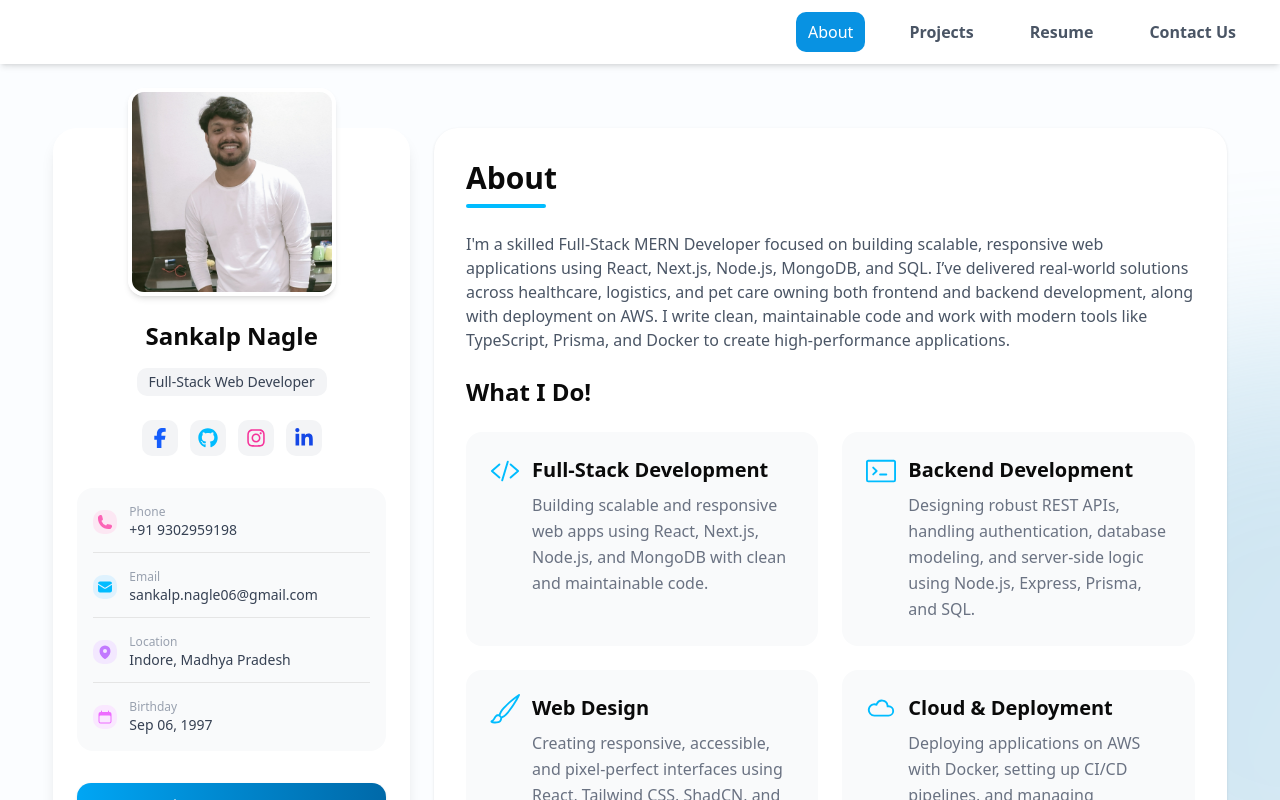
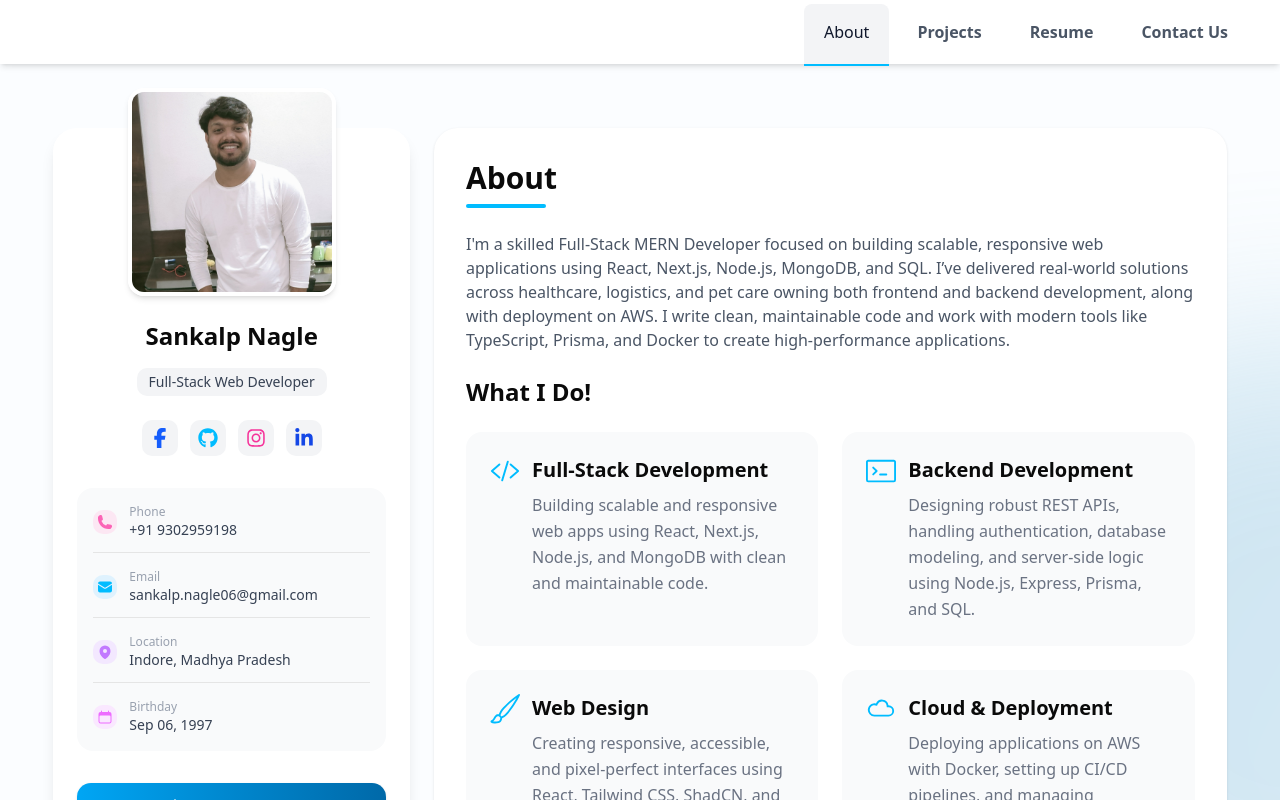
Before and after one commit to sankalpnagle/portfolio, a Next.js app: page / in a window 1280 px wide. Shown: the top 800 px of the page. Built offline with nearby package versions, Linux system fonts and the light colour scheme.

Commit message:
fix header

```diff
--- a/src/components/Header.tsx
+++ b/src/components/Header.tsx
@@ -1,53 +1,17 @@
 "use client";
 
-import { useState } from "react";
+import { useEffect, useRef, useState } from "react";
 import Link from "next/link";
 import { usePathname } from "next/navigation";
-import { motion, AnimatePresence } from "framer-motion";
-
-interface HoverEffectProps {
-  children: React.ReactNode;
-  className?: string;
-  onClick?: () => void;
-}
-
-const HoverEffect = ({
-  children,
-  className = "",
-  onClick,
-}: HoverEffectProps) => {
-  return (
-    <motion.div
-      className={`relative group ${className}`}
-      whileHover={{ scale: 1.05 }}
-      transition={{ type: "spring", stiffness: 400, damping: 10 }}
-      onClick={onClick}
-    >
-      <motion.div
-        className="relative px-3 py-2"
-        whileHover={{ scale: 1.05 }}
-        transition={{ type: "spring", stiffness: 400, damping: 10 }}
-      >
-        <motion.div className="relative z-10 transition-colors duration-200">
-          {children}
-        </motion.div>
-        <motion.div
-          className="absolute inset-0 bg-gray-100 rounded-lg opacity-0 group-hover:opacity-100 transition-opacity duration-200"
-          initial={false}
-          transition={{ duration: 0.2 }}
-        />
-      </motion.div>
-    </motion.div>
-  );
-};
+import { motion } from "framer-motion";
 
 const Header = () => {
-  const [isMenuOpen, setIsMenuOpen] = useState(false);
   const pathname = usePathname();
-
-  const toggleMenu = () => {
-    setIsMenuOpen(!isMenuOpen);
-  };
+  const navRefs = useRef<{ [key: string]: HTMLDivElement | null }>({});
+  const [indicatorStyle, setIndicatorStyle] = useState({
+    left: 0,
+    width: 0,
+  });
 
   const navItems = [
     { path: "/", label: "About" },
@@ -56,148 +20,70 @@ const Header = () => {
     { path: "/contact", label: "Contact Us" },
   ];
 
-  const NavLink = ({ path, label }: { path: string; label: string }) => {
-    const isActive = pathname === path;
-    const [isHovered, setIsHovered] = useState(false);
+  useEffect(() => {
+    const activeRef = navRefs.current[pathname];
+    if (activeRef) {
+      const rect = activeRef.getBoundingClientRect();
+      const containerRect = activeRef.parentElement!.getBoundingClientRect();
+
+      // Smaller width (e.g., 60% of actual width)
+      const desiredWidth = rect.width * 1;
+      const offsetLeft =
+        rect.left - containerRect.left + (rect.width - desiredWidth) / 2;
+
+      setIndicatorStyle({
+        left: offsetLeft,
+        width: desiredWidth,
+      });
+    }
+  }, [pathname]);
+
 
   return (
-      <Link href={path} className="relative">
-        <motion.div
-          className="relative px-3 py-2"
-          whileHover={{ scale: 1.05 }}
-          transition={{ duration: 0.2, ease: "linear" }}
-          onMouseEnter={() => setIsHovered(true)}
-          onMouseLeave={() => setIsHovered(false)}
-        >
-          <span
-            className={`relative z-10 transition-colors duration-200 ${
-              isActive
-                ? "font-[500] text-white"
-                : "text-gray-600 font-semibold hover:text-gray-900"
-            }`}
-          >
-            {label}
-          </span>
-          <AnimatePresence>
-            {isActive && (
-              <motion.div
-                className="absolute inset-0 rounded-lg  bg-[#0892e2] z-0"
-                layoutId="nav-bg-active"
-                style={{ opacity: 1 }}
-                initial={{ opacity: 1 }}
-                animate={{ opacity: 1 }}
-                exit={{ opacity: 0 }}
-                transition={{ duration: 0.2, ease: "linear" }}
-              />
-            )}
-            {isHovered && !isActive && (
-              <motion.div
-                className="absolute inset-0 rounded-lg bg-sky-400 z-0"
-                layoutId="nav-bg-hover"
-                style={{ opacity: 0.01 }}
-                initial={{ opacity: 0 }}
-                animate={{ opacity: 0.04 }}
-                exit={{ opacity: 0 }}
-                transition={{ duration: 0.2, ease: "linear" }}
-              />
-            )}
-          </AnimatePresence>
-        </motion.div>
-      </Link>
-    );
-  };
-
-  return (
-    <motion.header
-      initial={{ y: -100 }}
-      animate={{ y: 0 }}
-      transition={{ type: "spring", stiffness: 100, damping: 20 }}
-      className="bg-white shadow-md fixed w-full top-0 z-50"
-    >
+    <header className="bg-white shadow-md fixed w-full top-0 z-50">
       <div className="max-w-7xl mx-auto px-4 sm:px-6 lg:px-8">
         <div className="flex justify-between items-center h-16">
           {/* Logo */}
-          <Link href="/" className="relative">
-            <motion.div
-              className="relative px-3 py-2"
-              whileHover={{ scale: 1.05 }}
-              transition={{ type: "spring", stiffness: 400, damping: 10 }}
-            >
-              <motion.span
-                className="text-2xl font-bold text-[#0892e2] hover:text-gray-900"
-                layoutId="logo"
-              ></motion.span>
-            </motion.div>
+          <Link href="/" className="text-2xl font-bold text-[#0892e2]">
+
           </Link>
 
-          {/* Desktop Navigation */}
-          <nav className="hidden md:flex space-x-8">
+          {/* Desktop Nav */}
+          <div className="relative hidden md:flex space-x-2">
+            {/* Animated background indicator */}
+            <motion.div
+              className="absolute border-b-[2.5px] -top-2 rounded-t-md bg-gray-100 border-b-sky-400  h-[3.9rem]  text-slate-900 "
+              animate={{
+                left: indicatorStyle.left,
+                width: indicatorStyle.width,
+              }}
+              transition={{ type: "spring", stiffness: 500, damping: 30 }}
+            />
             {navItems.map((item) => (
-              <NavLink key={item.path} path={item.path} label={item.label} />
-            ))}
-          </nav>
-
-          {/* Mobile menu button */}
-          <motion.div className="md:hidden" whileTap={{ scale: 0.95 }}>
-            <button
-              onClick={toggleMenu}
-              className="text-gray-600 hover:text-gray-900 focus:outline-none p-2 rounded-lg hover:bg-gray-100 transition-colors duration-200"
-            >
-              <svg
-                className="h-6 w-6"
-                fill="none"
-                strokeLinecap="round"
-                strokeLinejoin="round"
-                strokeWidth="2"
-                viewBox="0 0 24 24"
-                stroke="currentColor"
-              >
-                {isMenuOpen ? (
-                  <path d="M6 18L18 6M6 6l12 12" />
-                ) : (
-                  <path d="M4 6h16M4 12h16M4 18h16" />
-                )}
-              </svg>
-            </button>
-          </motion.div>
-        </div>
-
-        {/* Mobile Navigation */}
-        <AnimatePresence>
-          {isMenuOpen && (
-            <motion.div
-              className="md:hidden"
-              initial={{ opacity: 0, height: 0 }}
-              animate={{ opacity: 1, height: "auto" }}
-              exit={{ opacity: 0, height: 0 }}
-              transition={{ duration: 0.2 }}
-            >
-              <div className="px-2 pt-2 pb-3 space-y-1 sm:px-3">
-                {navItems.map((item) => (
-                  <motion.div
+              <div
                 key={item.path}
-                    initial={{ x: -20, opacity: 0 }}
-                    animate={{ x: 0, opacity: 1 }}
-                    exit={{ x: -20, opacity: 0 }}
-                    transition={{ type: "spring", stiffness: 400, damping: 30 }}
+                ref={(el) => (navRefs.current[item.path] = el)}
+                className="px-3 py-2"
               >
                 <Link
                   href={item.path}
-                      onClick={() => setIsMenuOpen(false)}
-                      className={`block px-3 py-2 text-gray-600 hover:text-gray-900 rounded-lg hover:bg-gray-100 transition-all duration-200 ${
-                        pathname === item.path ? "font-semibold bg-gray-50" : ""
+                  className={`relative z-10 px-2 py-1 rounded-md ${
+                    pathname === item.path
+                      ? "text-slate-900 font-medium"
+                      : "text-gray-600 font-semibold hover:text-gray-900"
                   }`}
                 >
                   {item.label}
                 </Link>
-                  </motion.div>
+              </div>
             ))}
           </div>
-            </motion.div>
-          )}
-        </AnimatePresence>
+
+          {/* Mobile Menu Toggle (no changes here) */}
+          <div className="md:hidden">{/* ... your button here ... */}</div>
         </div>
-    </motion.header>
+      </div>
+    </header>
   );
 };
 
```
Lines whose indentation alone changed are shown as unchanged.
